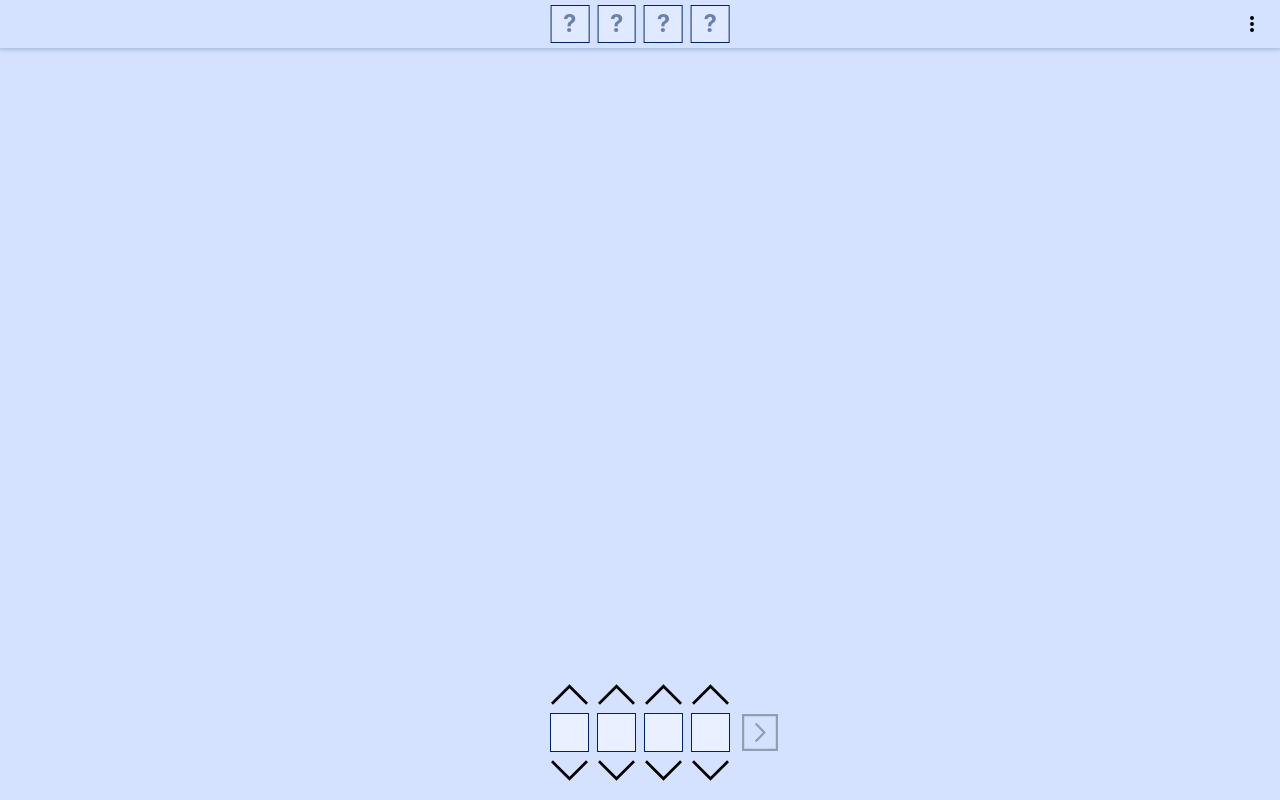
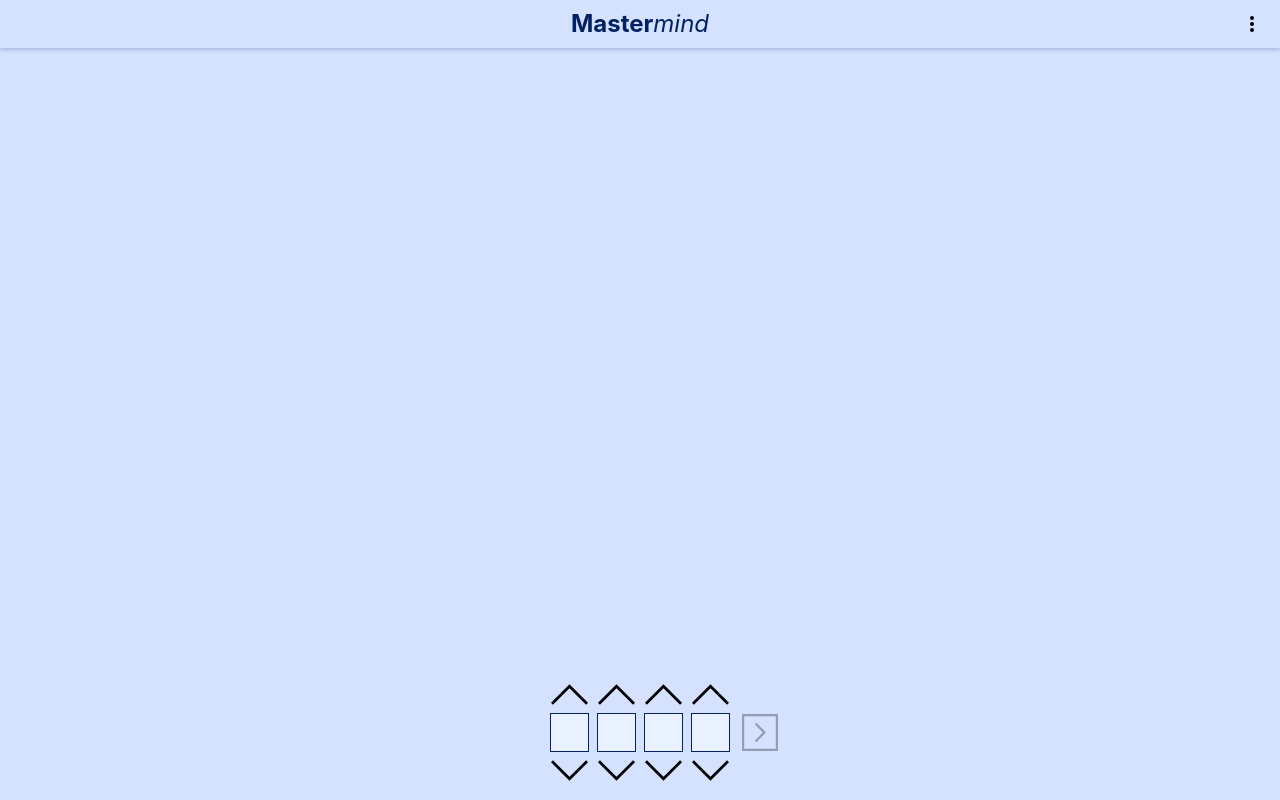
Before and after one commit to RoHell/mastermind, a Vue app: page / in a window 1280 px wide. Both pictures are taken after a click on the button "Play". Built offline with nearby package versions, Linux system fonts and the light colour scheme.

Commit message:
target number to bottom

```diff
--- a/src/App.vue
+++ b/src/App.vue
@@ -57,16 +57,7 @@ const addHit = (hit: HitInterface) => hits.value.unshift(hit)
         </button>
       </template>
 
-      <div v-if="targetNumbers.length" class="mastermind__target">
-        <NumberWrapper
-        :numbers="showTargetNumber ? targetNumbers : Array(NUMBERS_COUNT)"
-        >
-          <template #number="{ number }">
-            <span v-if="showTargetNumber" class="mastermind-target">{{ number }}</span>
-            <span v-else class="mastermind-target mastermind-target--blank">?</span>
-          </template>
-        </NumberWrapper>
-      </div>
+      <span class="mastermind__logo"><b>Master</b><i>mind</i></span>
 
       <template #right>
         <button
@@ -90,7 +81,12 @@ const addHit = (hit: HitInterface) => hits.value.unshift(hit)
         />
       </TransitionGroup>
 
-      <NumberPicker class="mastermind__number-picker" @submit="calculatePoints" />
+      <NumberWrapper v-if="showTargetNumber" :numbers="targetNumbers">
+        <template #number="{ number }">
+          <span v-if="showTargetNumber" class="mastermind-target">{{ number }}</span>
+        </template>
+      </NumberWrapper>
+      <NumberPicker v-else class="mastermind__number-picker" @submit="calculatePoints" />
     </div>
     <button v-else class="mastermind__play" @click="startGame">Play</button>
   </main>
@@ -156,25 +152,20 @@ main {
     margin: auto;
   }
 
-  &__target {
-    font-weight: 700;
+  &__logo {
     position: absolute;
     left: 50%;
     transform: translateX(-50%);
     display: flex;
     align-items: center;
     margin-left: auto;
-    gap: 0.5rem;
     font-size: 1.5rem;
   }
 
   &-target {
-    background-color: rgba(white, 0.5);
+    font-weight: 700;
+    background-color: white;
     width: 100%;
-
-    &--blank {
-      opacity: 0.5;
-    }
   }
 }
 
```
